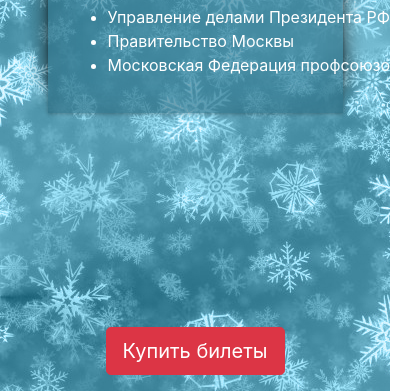
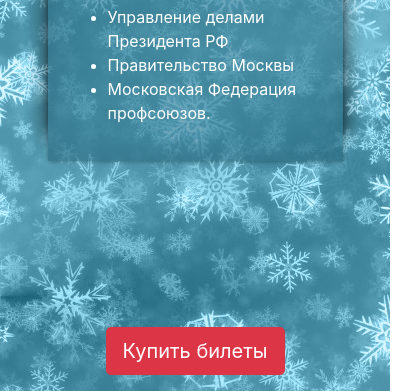
Before and after one commit to kobancheg/kremlevskaya_elka, a plain HTML site: page index.html in a window 390 px wide. Shown: the part 453-844 px from the top of the page, 419 px wide, since content can reach past the window. Drawn offline with nearby package versions, Linux system fonts and the light colour scheme.

Commit message:
fix col-auto from top page

```diff
--- a/index.html
+++ b/index.html
@@ -207,7 +207,7 @@
                         <div class="card-body dsh-lr" style="background-color: rgba(45, 116, 138, 0.6);">
                             <p class="h5 card-text text-center">Организаторами праздника являются:</p>
                             <div class="row">
-                                <div class="col-auto mx-auto">
+                                <div class="col-sm-auto mx-auto">
                                     <ul class="text-left">
                                         <li>Управление делами Президента РФ</li>
                                         <li>Правительство Москвы</li>
```
